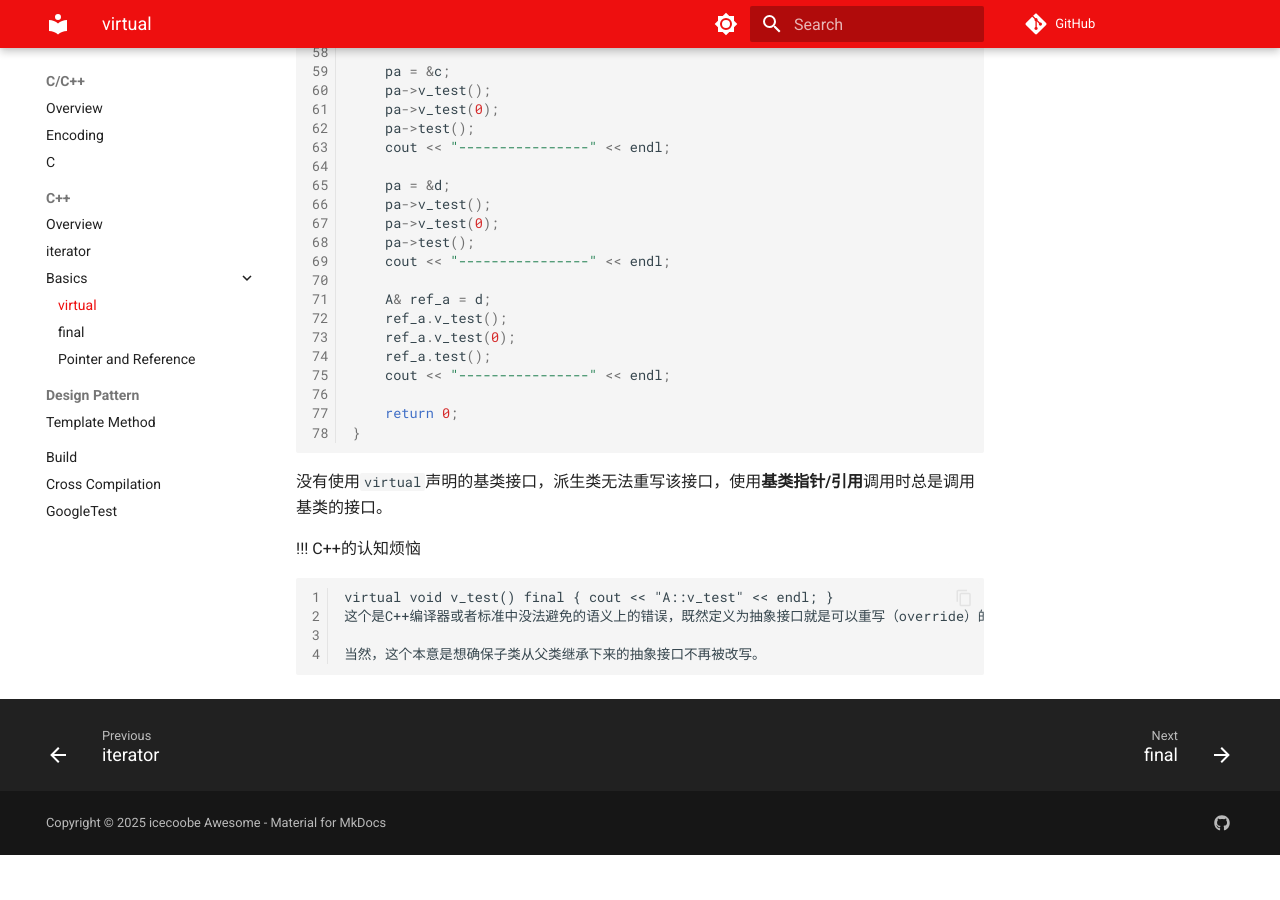
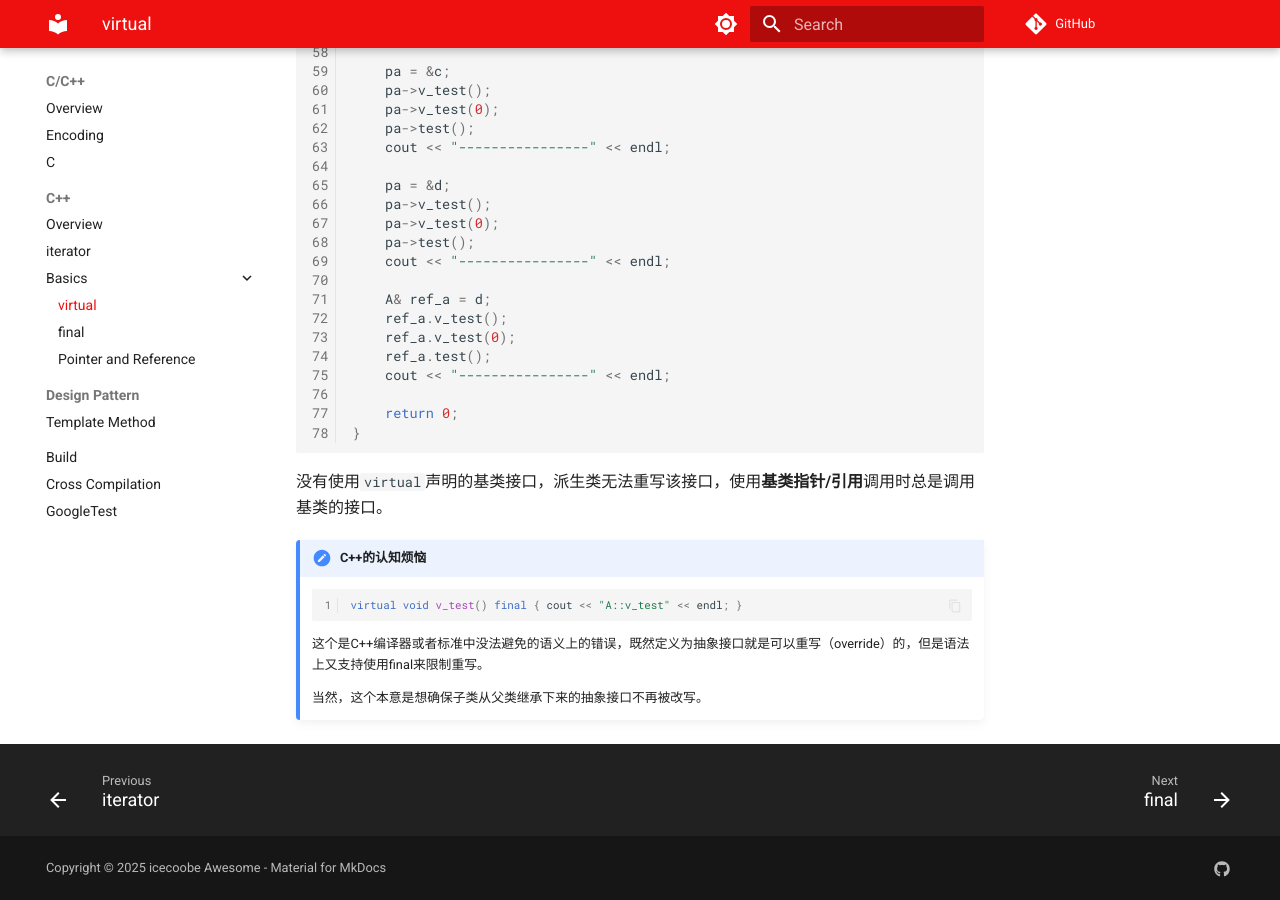
Before and after one commit to icecoobe/notes, an MkDocs documentation site: the page built from docs/c-cpp/basics/virtual.md, in a window 1280 px wide and 900 px high, scrolled down 1320 px. Built offline with MkDocs 1.6.1 and Material for MkDocs 9.7.7, drawn with Linux system fonts in a browser that asks for light colours; comment, search, counter and statistics services are not loaded; before the commit the page ends 2175 px from its top, so only the background shows below that; some of the changed lines change nothing that is shown.

Commit message:
Update virtual.md

````diff
--- a/docs/c-cpp/basics/virtual.md
+++ b/docs/c-cpp/basics/virtual.md
@@ -83,9 +83,12 @@ int main()
 
 没有使用`virtual`声明的基类接口，派生类无法重写该接口，使用**基类指针/引用**调用时总是调用基类的接口。
 
-!!! C++的认知烦恼
+!!! note "C++的认知烦恼"
 
+    ``` cpp
     virtual void v_test() final { cout << "A::v_test" << endl; }
+    ```
+
     这个是C++编译器或者标准中没法避免的语义上的错误，既然定义为抽象接口就是可以重写（override）的，但是语法上又支持使用final来限制重写。
 
     当然，这个本意是想确保子类从父类继承下来的抽象接口不再被改写。
````
